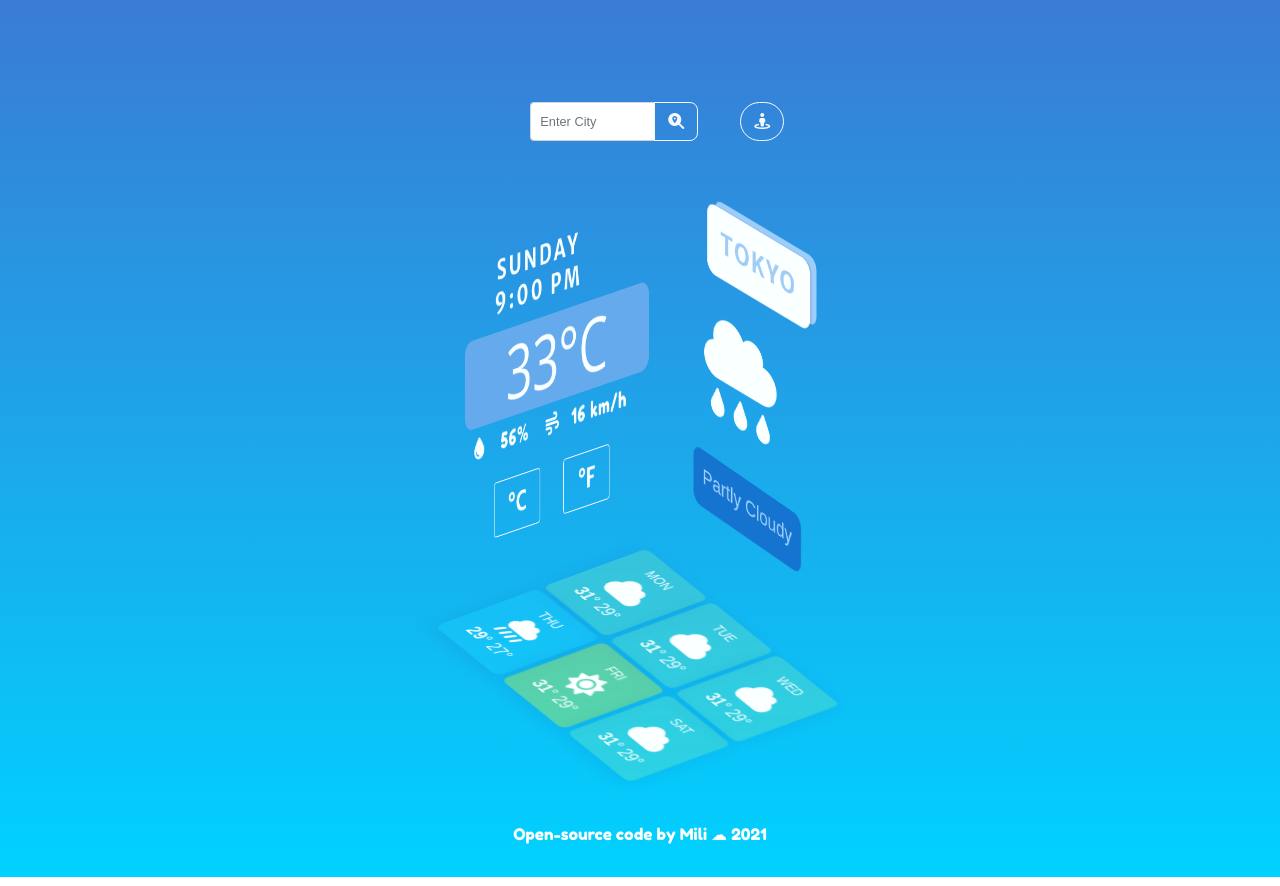
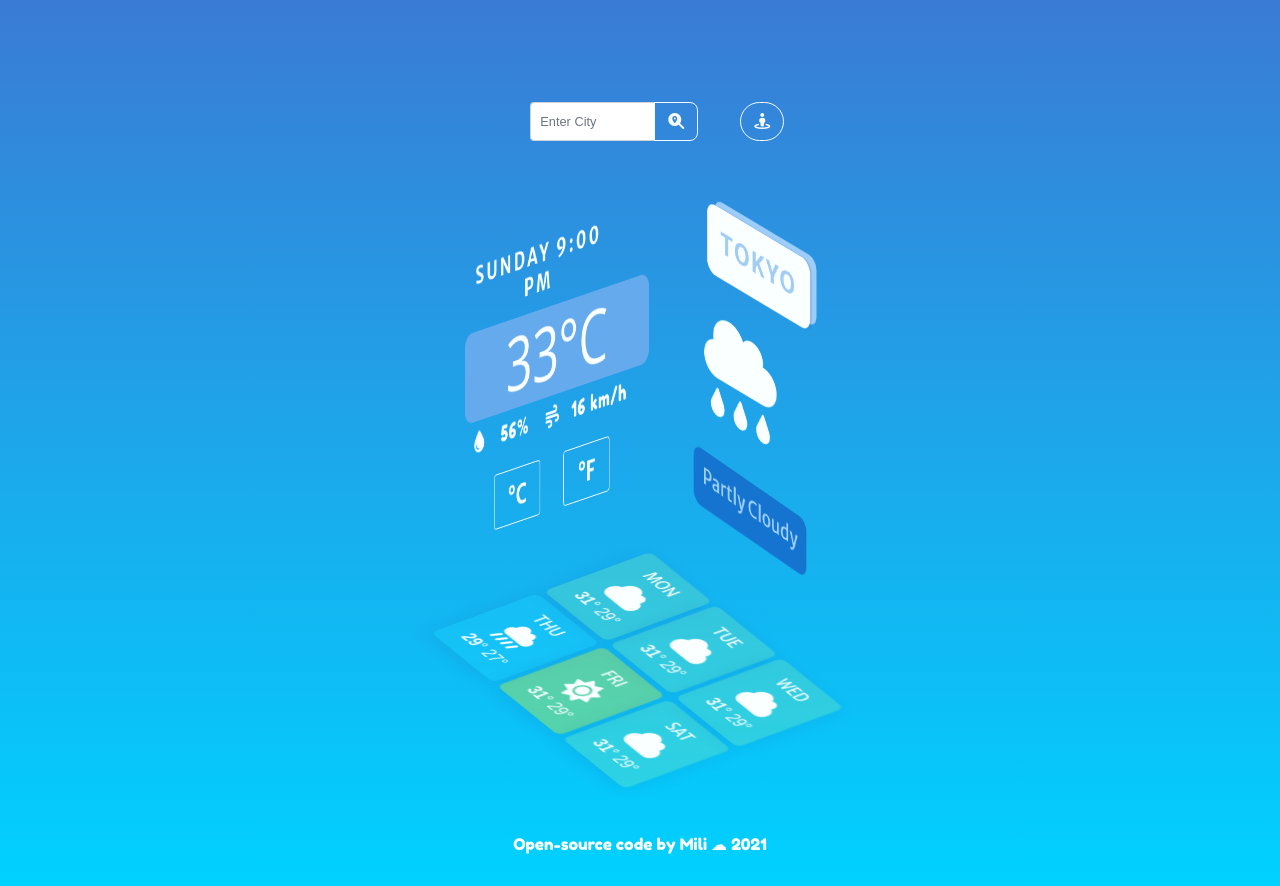
Before and after one commit to pavansrinivasmamidala/weather-react-app, a React (Create React App) app: page / in a window 1280 px wide. Built offline with nearby package versions, Linux system fonts and the light colour scheme.

Commit message:
Fixed font size and font-family for forecast and description

```diff
--- a/src/Date.css
+++ b/src/Date.css
@@ -1,5 +1,6 @@
 h3.today-date {
-  font-size: 35px;
+  font-size: 31px;
+  text-align: center;
   border-radius: 20px;
   color: #faffff;
   font-family: "Merriweather Sans", sans-serif;
--- a/src/Description.css
+++ b/src/Description.css
@@ -16,4 +16,5 @@ h4.description {
   color: #a4d4ff;
   padding: 1rem;
   text-transform: capitalize;
+  font-family: "Merriweather Sans", sans-serif;
 }
--- a/src/Forecast.css
+++ b/src/Forecast.css
@@ -58,3 +58,8 @@ div.color-other {
 i.icon-days {
   font-size: 50px;
 }
+
+h5.card-title {
+  font-size: 25px;
+  font-family: "Merriweather Sans", sans-serif;
+}
```
